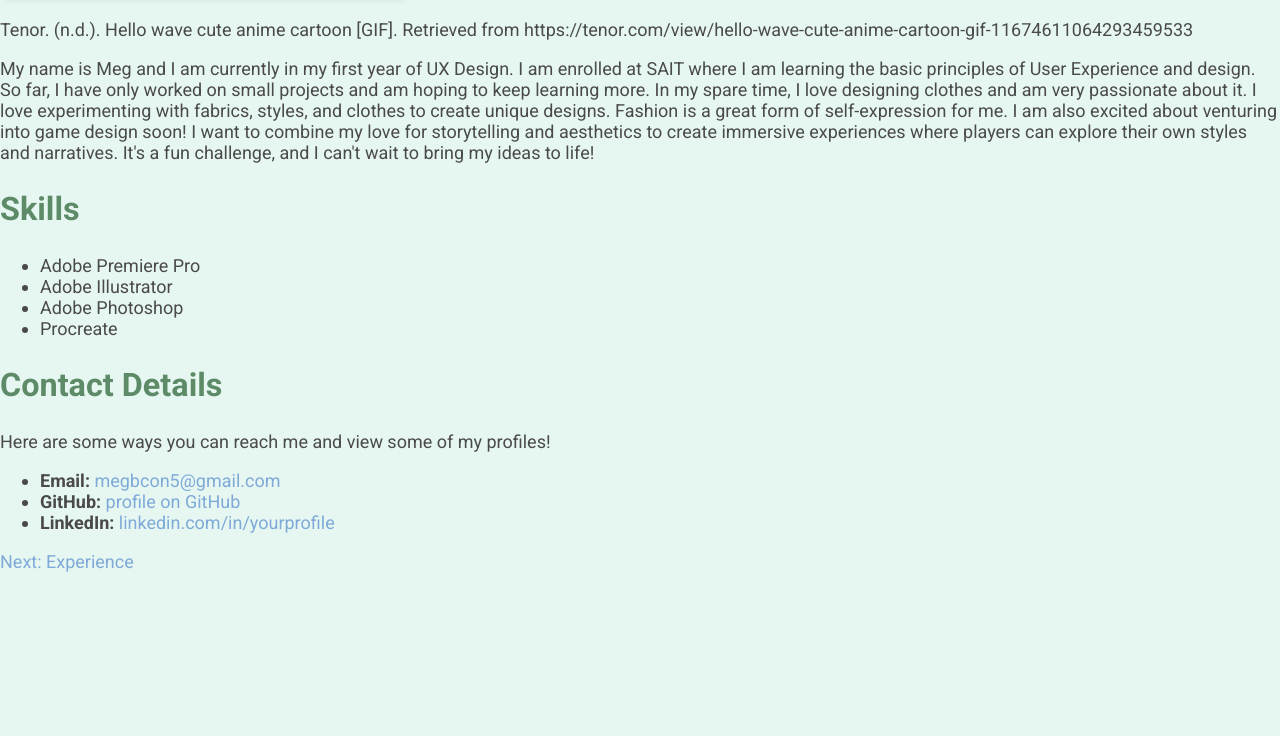
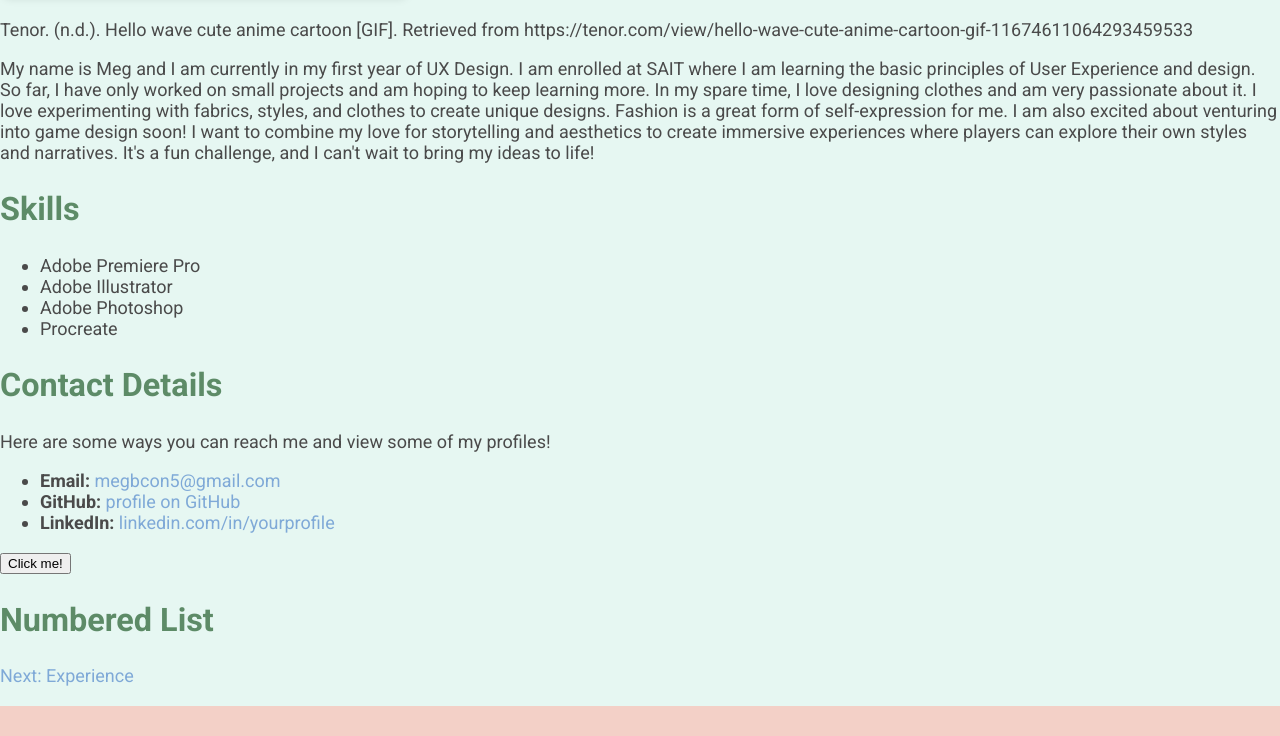
Before and after one commit to mgbcn5/Meg-s-Website, a plain HTML site: page index.html in a window 1280 px wide. Shown: the part 591-1327 px from the top of the page. Before the commit the page ends 1163 px from the top, so only its background shows below. Drawn offline with Linux system fonts and the light colour scheme.

Commit message:
Update index.html

```diff
--- a/index.html
+++ b/index.html
@@ -1,9 +1,9 @@
 <!DOCTYPE html>
 <html lang="en">
 <head>
-     <script defer src="js/script.js"></script>
-     <!-- Using defer to ensure JavaScript runs after HTML is loaded -->
-     <link rel="CSS" href=".css">
+    <script defer src="js/script.js"></script>
+    <!-- Using defer to ensure JavaScript runs after HTML is loaded -->
+    <link rel="CSS" href=".css">
     <meta charset="UTF-8">
     <meta name="viewport" content="width=device-width, initial-scale=1.0">
     <title>About Me</title>
@@ -19,11 +19,13 @@
         </nav>
     </header>
     <main>
+        <div id="greeting"></div> <!-- Greeting for time-based message -->
+
         <h1>About Me</h1>
         <img src="https://media1.tenor.com/m/ogSM6IIOhk0AAAAC/hello-wave.gif" alt="A cute animated character waving hello">
         <p> Tenor. (n.d.). Hello wave cute anime cartoon [GIF]. Retrieved from https://tenor.com/view/hello-wave-cute-anime-cartoon-gif-11674611064293459533 </p>
         <p>My name is Meg and I am currently in my first year of UX Design. I am enrolled at SAIT where I am learning the basic principles of User Experience and design. So far, I have only worked on small projects and am hoping to keep learning more. In my spare time, I love designing clothes and am very passionate about it. I love experimenting with fabrics, styles, and clothes to create unique designs. Fashion is a great form of self-expression for me. I am also excited about venturing into game design soon! I want to combine my love for storytelling and aesthetics to create immersive experiences where players can explore their own styles and narratives. It's a fun challenge, and I can't wait to bring my ideas to life!</p>
-        <!-- Skills Section -->
+
         <h2>Skills</h2>
         <ul>
             <li>Adobe Premiere Pro</li>
@@ -31,7 +33,7 @@
             <li>Adobe Photoshop</li>
             <li>Procreate</li>
         </ul>
-<!-- Contact Details Section -->
+
         <h2>Contact Details</h2>
         <p>Here are some ways you can reach me and view some of my profiles!</p>
         <ul>
@@ -40,9 +42,16 @@
             <li><strong>LinkedIn:</strong> <a href="https://www.linkedin.com/in/megboacon/" target="_blank">linkedin.com/in/yourprofile</a></li>
         </ul>
 
+        <button id="btn-alert">Click me!</button> <!-- Button for alert and hover -->
+
+        <h2>Numbered List</h2>
+        <ol id="numbers"></ol> <!-- For loop generated list -->
+
         <div class="navigation">
             <a class="next" href="about.html">Next: Experience</a>
         </div>
     </main>
+
+    <footer id="footer"></footer> <!-- Footer for dynamic date -->
 </body>
 </html>
```
